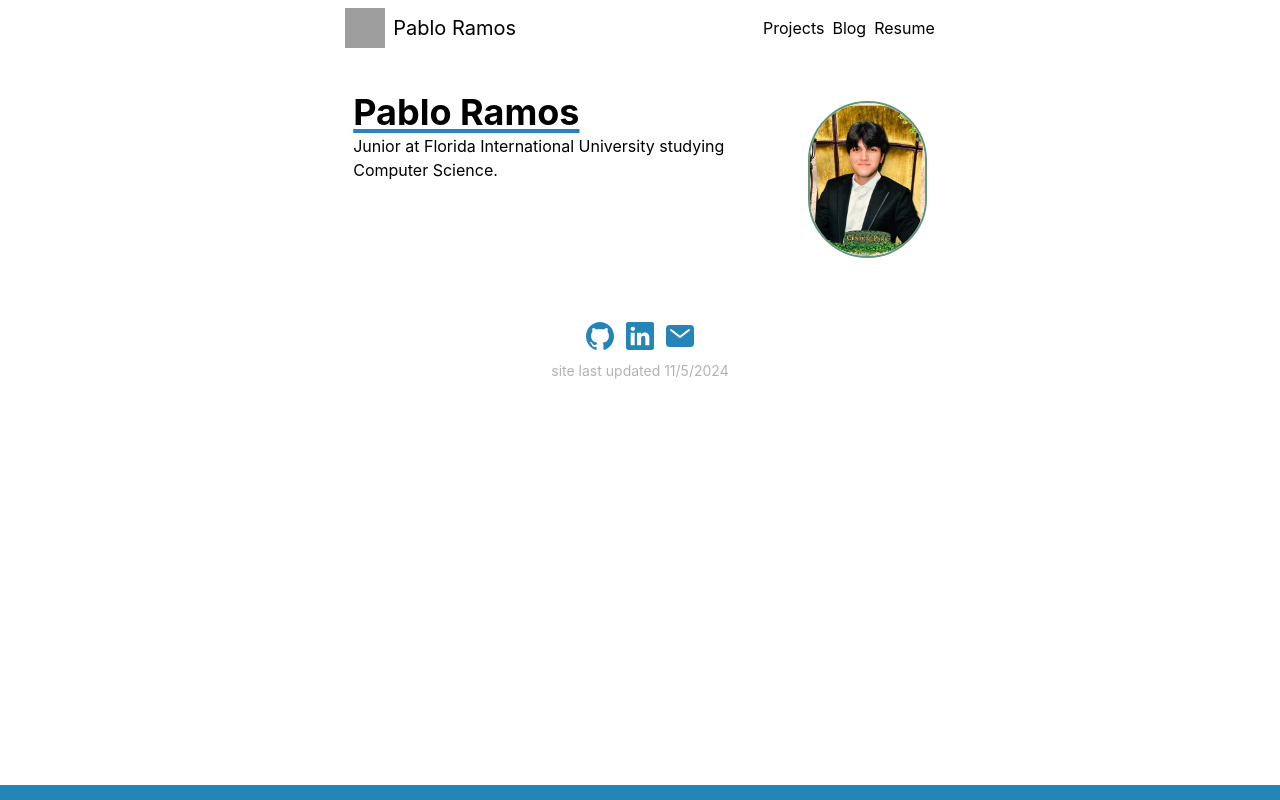
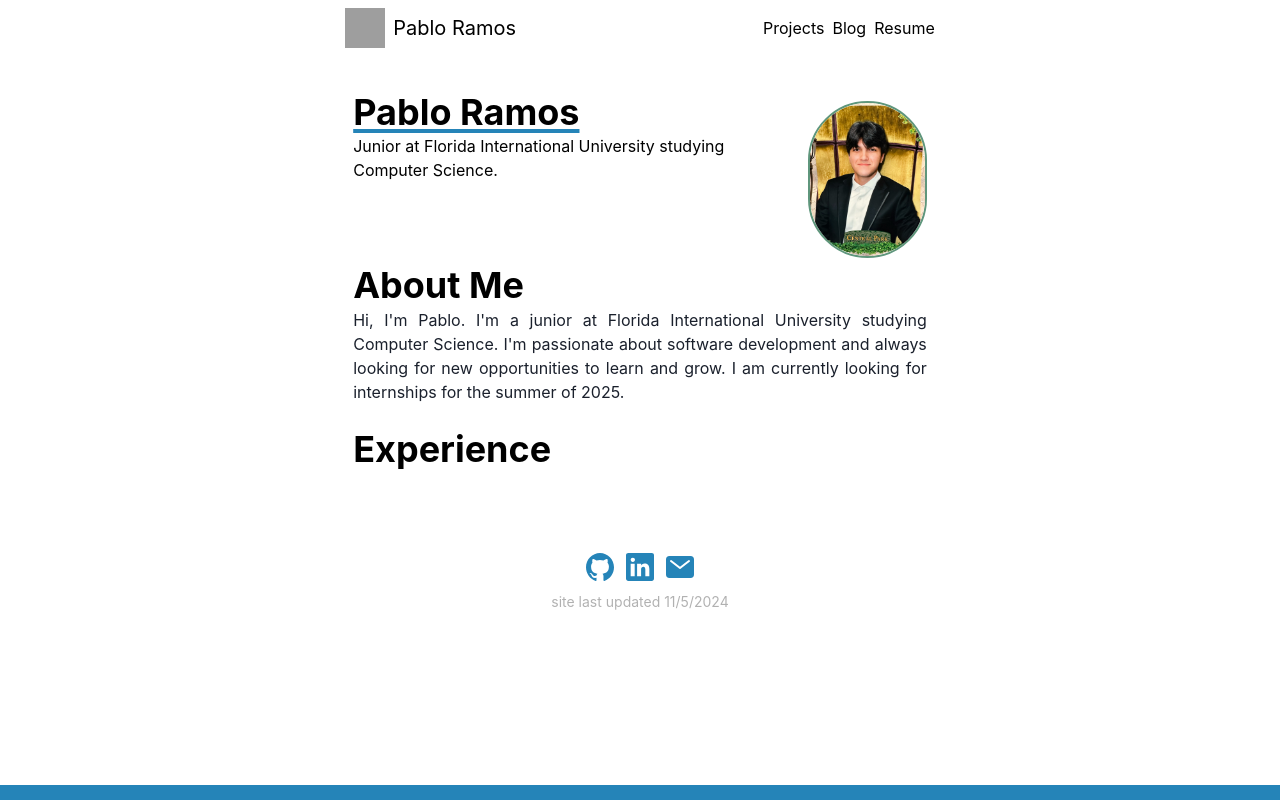
Before and after one commit to shmablo/pablos-page, a Next.js app: page / in a window 1280 px wide. Built offline with nearby package versions, Linux system fonts and the light colour scheme; grey boxes are pictures that could not be loaded.

Commit message:
Added sections to the landing page with styles

```diff
--- a/components/layouts/main.js
+++ b/components/layouts/main.js
@@ -11,7 +11,7 @@ const Main = ({ children, router  }) => {
                 <meta name="viewport" content="width=device-width, initial-scale=1" />
                 <meta name="description" content="Pablo Ramos' personal website" />
                 <meta name="author" content="Pablo Ramos" />
-                <link rel='icon' href='/stardewShip.jpg' />
+                <link rel='icon' href='/images/stardewShip.jpg' />
                 <title>Pablo Ramos - Homepage</title>
             </Head>
 
--- /dev/null
+++ b/components/paragraph.js
@@ -0,0 +1,8 @@
+import styled from '@emotion/styled'
+
+const Paragraph = styled.p`
+  text-align: justify;
+  hyphens: auto;
+`
+
+export default Paragraph
--- /dev/null
+++ b/components/section.js
@@ -0,0 +1,21 @@
+import { motion } from 'framer-motion'
+import { chakra, shouldForwardProp } from '@chakra-ui/react'
+
+const StyledDiv = chakra(motion.div, {
+  shouldForwardProp: prop => {
+    return shouldForwardProp(prop) || prop === 'transition'
+  }
+})
+
+const Section = ({ children, delay = 0 }) => (
+  <StyledDiv
+    initial={{ y: 10, opacity: 0 }}
+    animate={{ y: 0, opacity: 1 }}
+    transition={{ duration: 0.8, delay }}
+    mb={6}
+  >
+    {children}
+  </StyledDiv>
+)
+
+export default Section
--- a/pages/index.js
+++ b/pages/index.js
@@ -6,6 +6,8 @@ import { Container,
 } from "@chakra-ui/react"
 
 import Layout from "../components/layouts/article"
+import Paragraph from "../components/paragraph"
+import Section from "../components/section"
 
 
 const Page = () => {
@@ -49,6 +51,25 @@ const Page = () => {
             />
           </Box>
         </Box>
+
+        {/* About me Section */}
+        <Section delay={0.1}>
+          <Heading as="h3" variant="section-title" color={"black"}>
+            About Me
+          </Heading>
+          <Paragraph>
+            Hi, I'm Pablo. I'm a junior at Florida International University studying Computer Science. I'm passionate
+            about software development and always looking for new opportunities to learn and grow. I am currently
+            looking for internships for the summer of 2025.
+          </Paragraph>
+        </Section>
+
+        {/* Experience Section... i need a job! */}
+        <Section delay={0.2}>
+          <Heading as="h3" variant="section-title" color={"black"}>
+            Experience
+          </Heading>
+        </Section>
       </Container>
     </Layout>
   )
```
